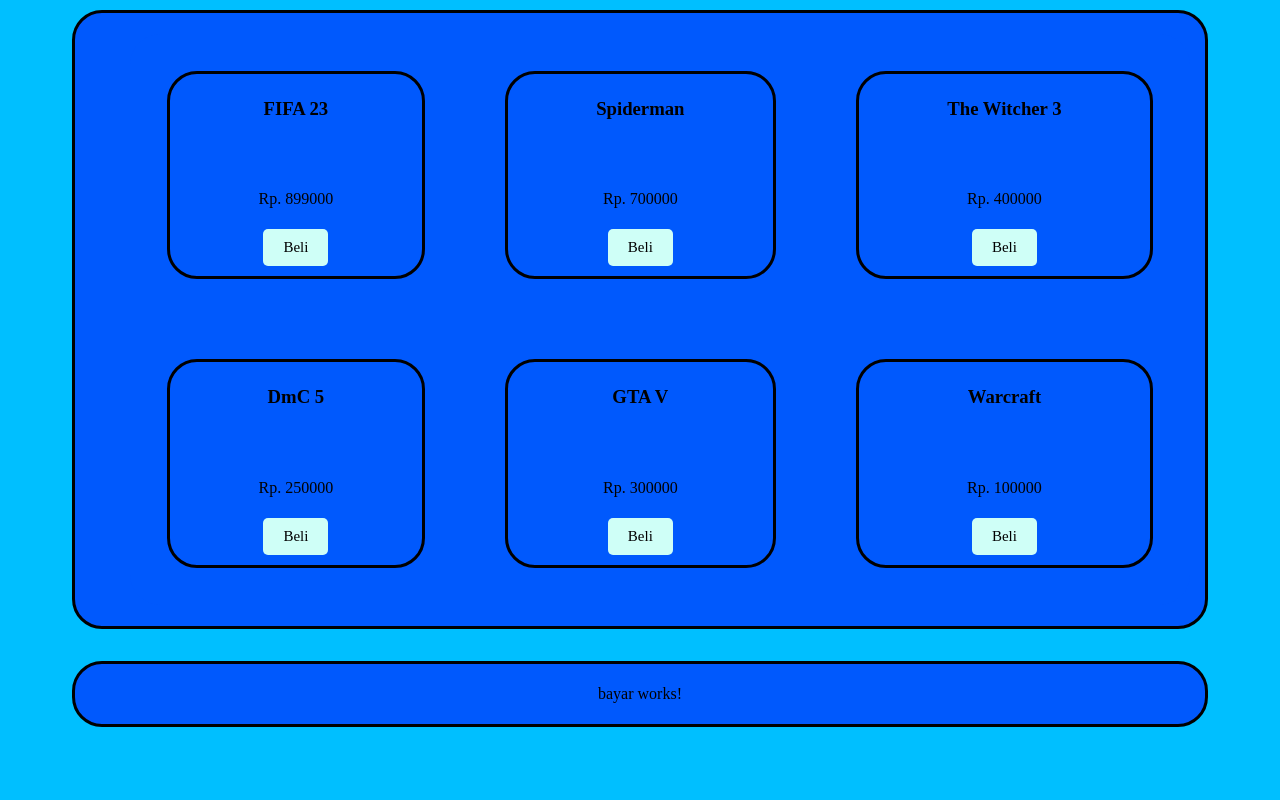
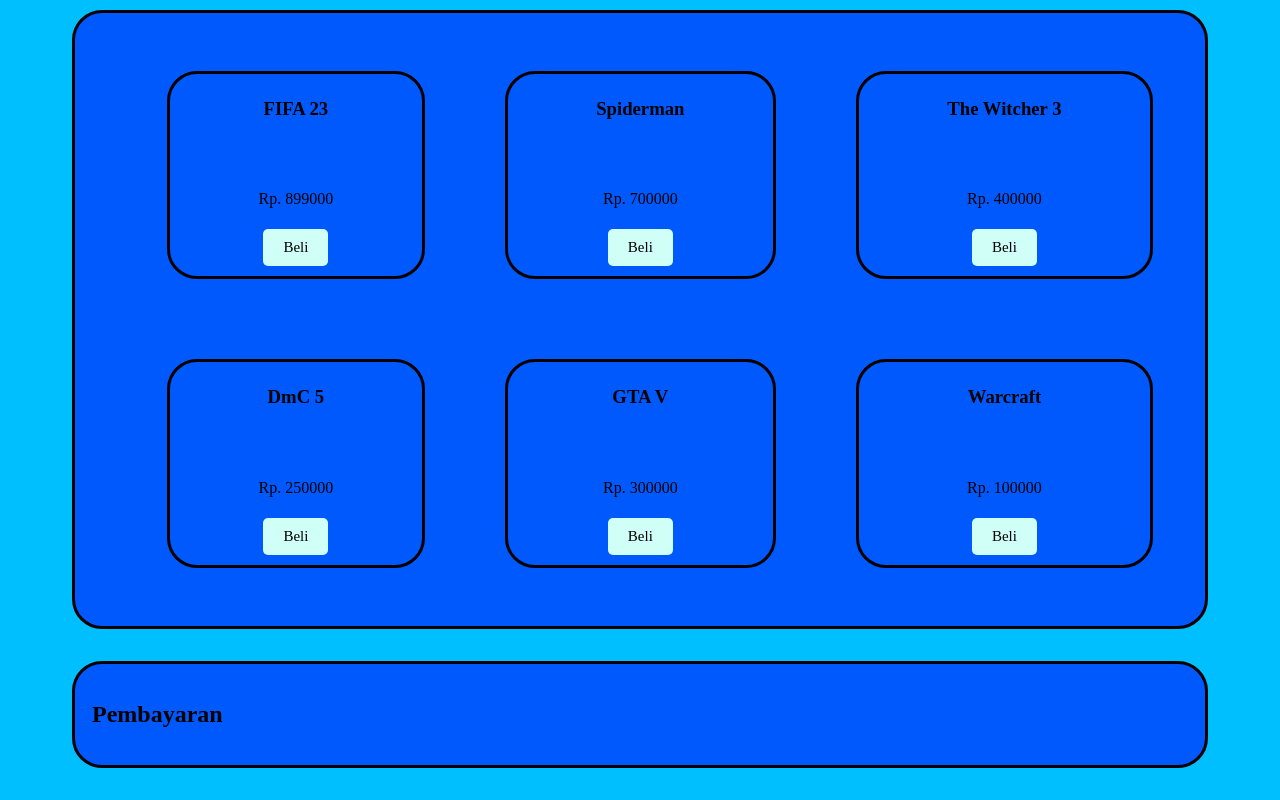
Before and after one commit to AlfathHudalHakim/Alfath_upn_zetta_learning, an Angular app in the folder angular_learning/: page /kasir in a window 1280 px wide. Shown: the part 252-1052 px from the top of the page. Before the commit the page ends 1011 px from the top, so only its background shows below. Built offline with nearby package versions, Linux system fonts and the light colour scheme.

Commit message:
copying from day2

```diff
--- a/angular_learning/src/app/kasir/bayar/bayar.component.html
+++ b/angular_learning/src/app/kasir/bayar/bayar.component.html
@@ -1 +1,8 @@
-<p>bayar works!</p>
+<table border="0px">
+    <h2>Pembayaran</h2>
+    <tr *ngFor="let game of games">
+        <td>
+           {{game.jumlah}} x {{ game.harga }}
+        </td>
+    </tr>
+</table>
```
